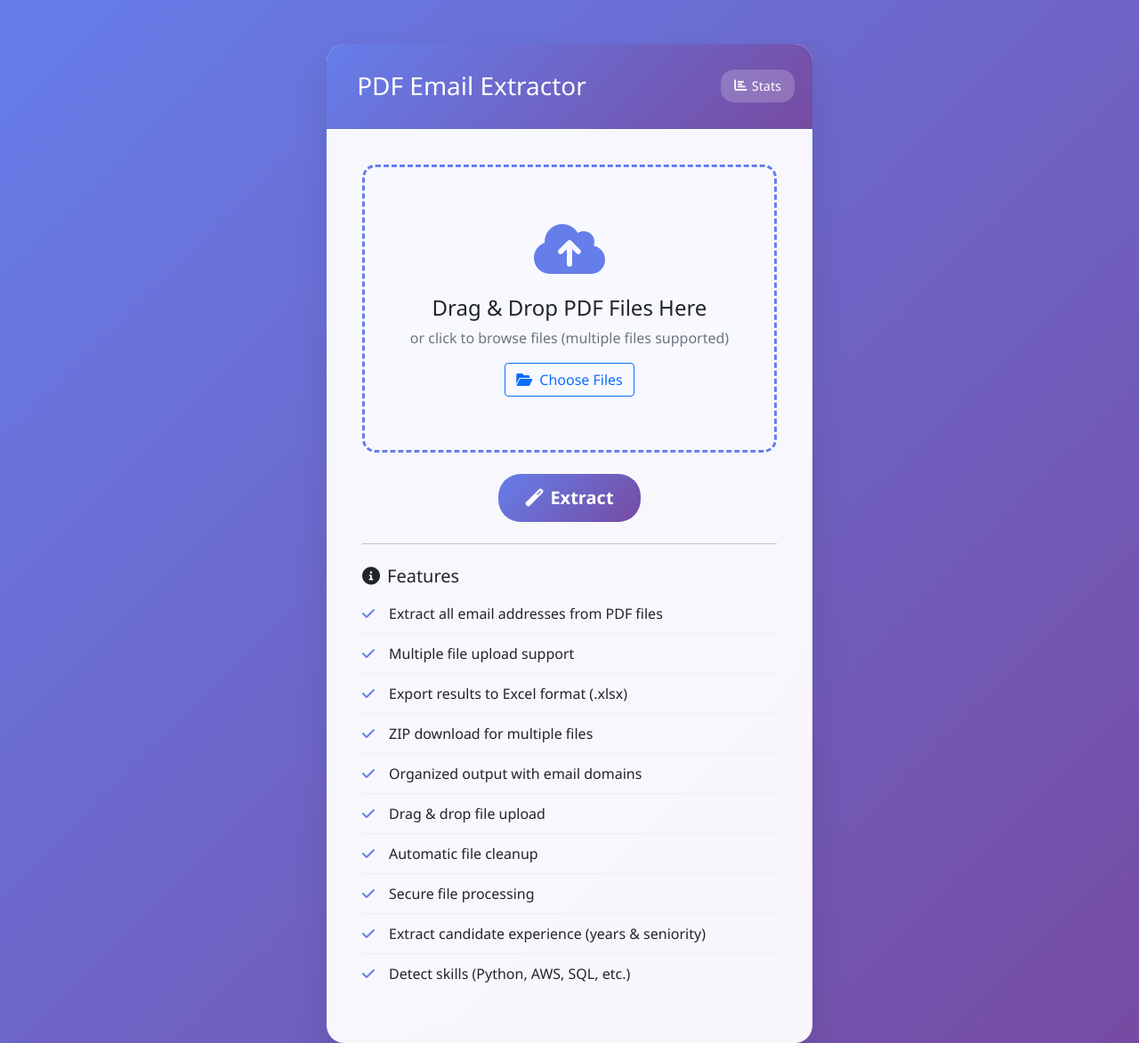
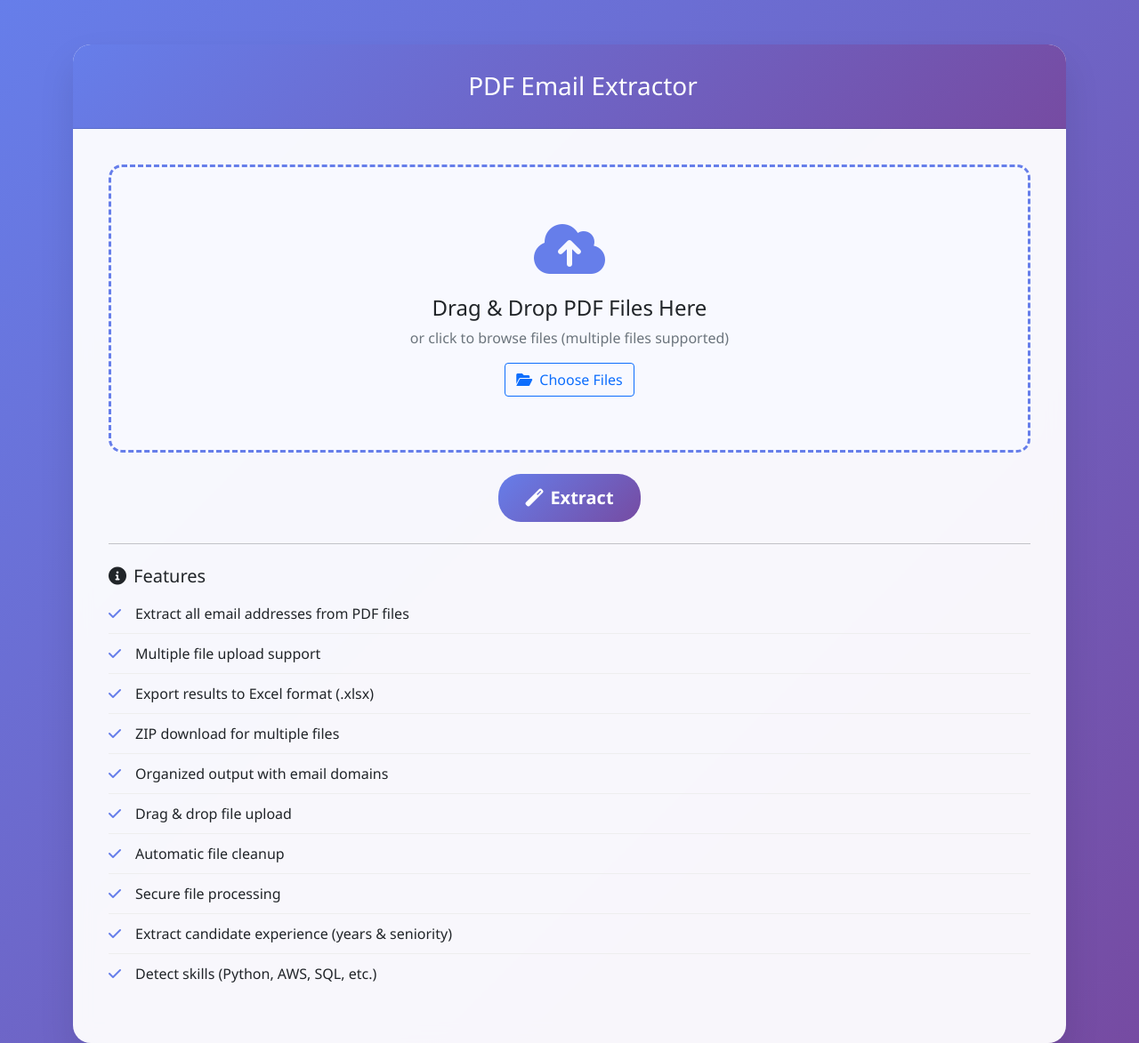
Before and after one commit to abhisrvs/pdfextractor, a Flask app: page / in a window 1280 px wide. Shown: the whole page at 89% size. Run offline with Flask 3, Linux system fonts and the light colour scheme; some libraries are stand-ins or nearby versions.

Commit message:
UI: center heading; route: redirect / to /home

```diff
--- a/app.py
+++ b/app.py
@@ -23,13 +23,7 @@ app.secret_key = 'your-secret-key-here'  # Change this in production
 # Authentication removed: user database, tokens, and login protections are no longer used.
 
 
-# Database setup
-def init_db():
-    # No-op: stats/hits tracking removed
-    return
-
-# Initialize database
-init_db()
+# Database setup removed
 
 # IP Geolocation removed
 
@@ -194,35 +188,7 @@ def create_zip_file(file_data):
 # Redirect root to /home
 @app.route('/')
 def root():
-    return render_template('index.html')
-
-
-# @app.route('/')
-# #@login_required
-# @track_hits
-# def index():
-#     return render_template('index.html')
-
-@app.route('/home')
-def home():
-    return render_template('home.html')
-
-# Auth routes removed
-
-
-
-
-
-
-
-
-
-
-
-
-
-
-
+     return render_template('index.html')
 
 # Stats page removed
 
--- a/templates/index.html
+++ b/templates/index.html
@@ -32,6 +32,9 @@
             padding: 30px;
             text-align: center;
             position: relative;
+            display: flex;
+            align-items: center;
+            justify-content: center;
         }
 
         .header-links {
@@ -74,7 +77,7 @@
 
         .card-header {
             position: relative;
-            padding-right: 250px; /* Make space for buttons */
+            padding-right: 0; /* No extra space needed; keep title centered */
         }
 
         @media (max-width: 768px) {
@@ -213,16 +216,10 @@
 <body>
     <div class="container">
         <div class="row justify-content-center">
-            <div class="col-md-8 col-lg-6">
+            <div class="col-md-12">
                 <div class="card">
                                         <div class="card-header">
                         <h3 class="mb-0">PDF Email Extractor</h3>
-                        <div class="header-links">
-                            <a href="/stats" class="stats-link">
-                                <i class="fas fa-chart-bar"></i>
-                                <span>Stats</span>
-                            </a>
-                        </div>
                     </div>
                     <div class="card-body">
                         {% with messages = get_flashed_messages() %}
```
